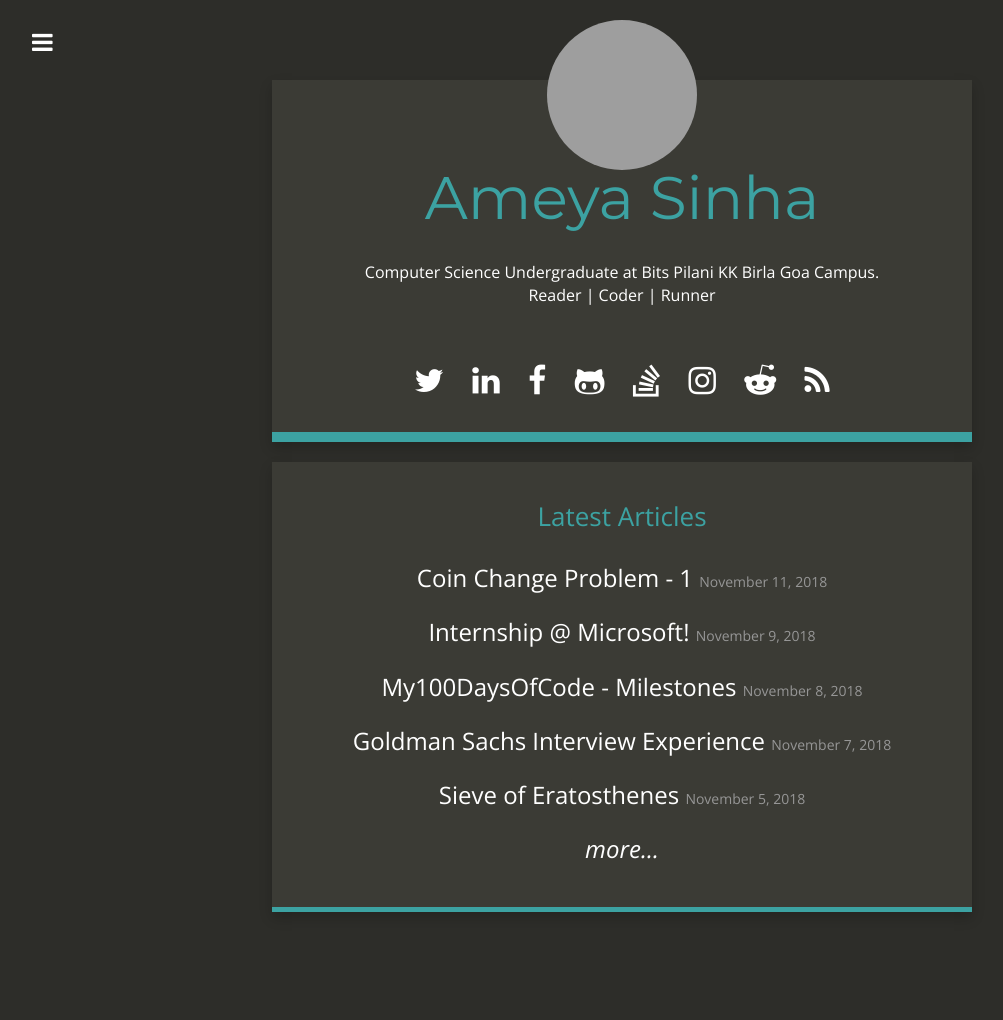
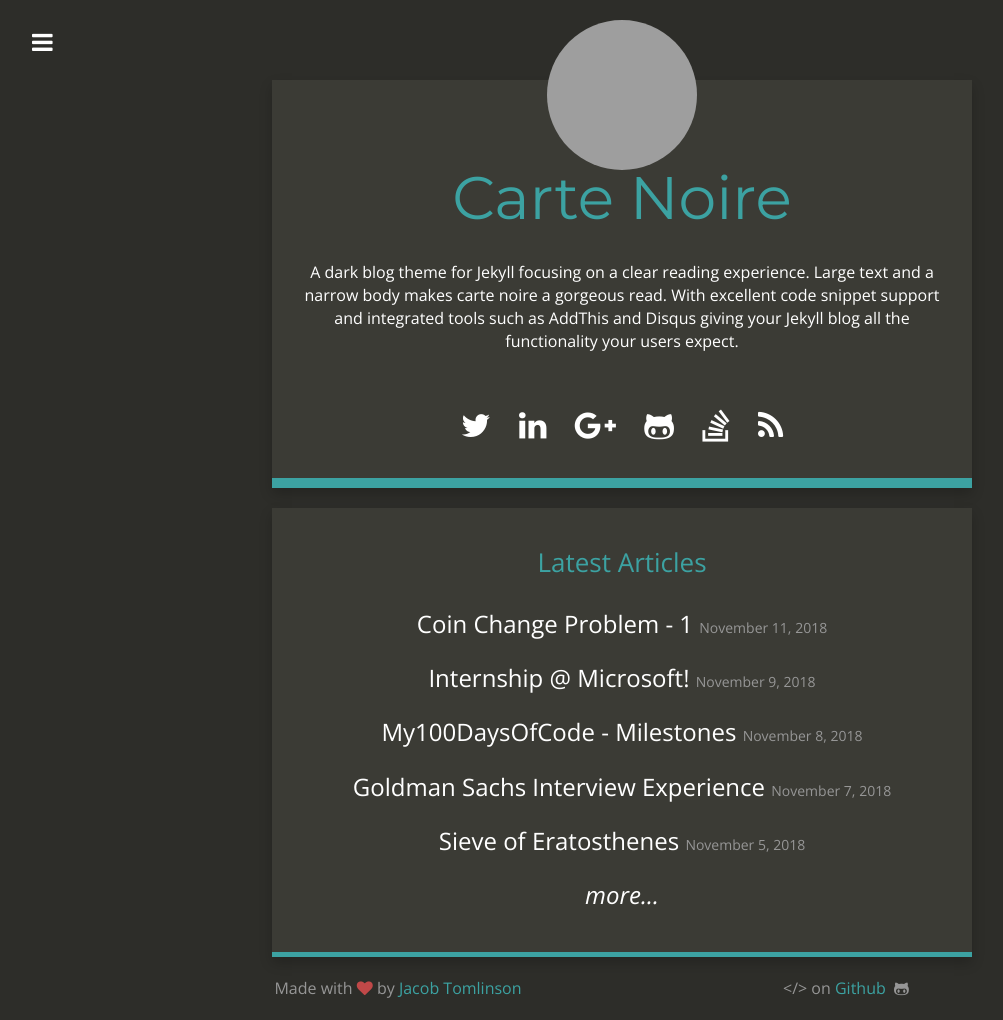
Before and after one commit to ameyanator/ameyanator.github.io, a Jekyll site: the page built from index.html, in a window 1280 px wide. Shown: the whole page, without its empty margins (18-1021 px from the left). Built offline with Jekyll 4.4.1, drawn with Linux system fonts in a browser that asks for light colours; nearby versions of some CDN libraries; before the commit the page ends 953 px from its top, so only the background shows below that; grey boxes are pictures that could not be loaded.

Commit message:
Try to add comments6

```diff
--- a/_config.yml
+++ b/_config.yml
@@ -1,29 +1,31 @@
 # Site settings
-title: "Ameya Sinha"
-email: ameyasinha26@gmail.com
+title: "Carte Noire"
+email: jacob@jacobtomlinson.co.uk
 description: "A dark blog theme for Jekyll."
 baseurl: ""
-url: ""
-title_description: "Computer Science Undergraduate at Bits Pilani KK Birla Goa Campus.<br> Reader | Coder | Runner"
-title_image: "https://avatars0.githubusercontent.com/u/20975496?s=400&v=4"
-google_analytics: "UA-129019216-1"
-disqus_account: ameyasinha
-github_repository: https://github.com/ameyanator/ameyanator.github.io
+url: "http://carte-noire.jacobtomlinson.co.uk/"
+title_description: "A dark blog theme for Jekyll focusing on a clear reading experience. Large text and a narrow body makes carte noire a gorgeous read. With excellent code snippet support and integrated tools such as AddThis and Disqus giving your Jekyll blog all the functionality your users expect."
+title_image: "https://www.gravatar.com/avatar/00000000000000000000000000000000?s=500&d=mm"
+google_analytics: "UA-20365477-4"
+disqus_account: cartenoire
+github_repository: https://github.com/jacobtomlinson/carte-noire
 addthis_id: ra-513c6fa83da6ec67
-post_limit: 7
+post_limit: 5
 
 # Social usernames/URLs
-twitter_username: luva1900
-github_username:  ameyanator
-instagram_username: ameyanator26
-reddit_username: ameyanator
-linkedin_link: https://www.linkedin.com/in/ameya-sinha-8a629012a/
-google_plus_link:
-stackoverflow_link: https://stackoverflow.com/users/6871012/ameya-sinha
+twitter_username: _jacobtomlinson
+github_username:  jacobtomlinson
+instagram_username:
+reddit_username:
+linkedin_link: http://carte-noire.jacobtomlinson.co.uk/
+google_plus_link: http://carte-noire.jacobtomlinson.co.uk/
+stackoverflow_link: http://carte-noire.jacobtomlinson.co.uk/
 xing_link:
-facebook_link: https://www.facebook.com/ameyanator
-gmail_link: ameyasinha26@gmail.com
-CV_link: https://drive.google.com/file/d/1HI1YfRm76Qnfkl77FjMKf4tgtioEBOvG/view
+facebook_link:
+
+# Footer
+footer_left: "Made with <i class=\"fa fa-heart\"></i> by <a href=\"https://twitter.com/_JacobTomlinson\">Jacob Tomlinson</a>"
+footer_right: "&lt;/&gt; on <a href=\"https://github.com/jacobtomlinson/carte-noire\">Github</a> &nbsp;<i class=\"fa fa-github-alt\"></i>"
 
 # Build settings
 markdown: kramdown
```
